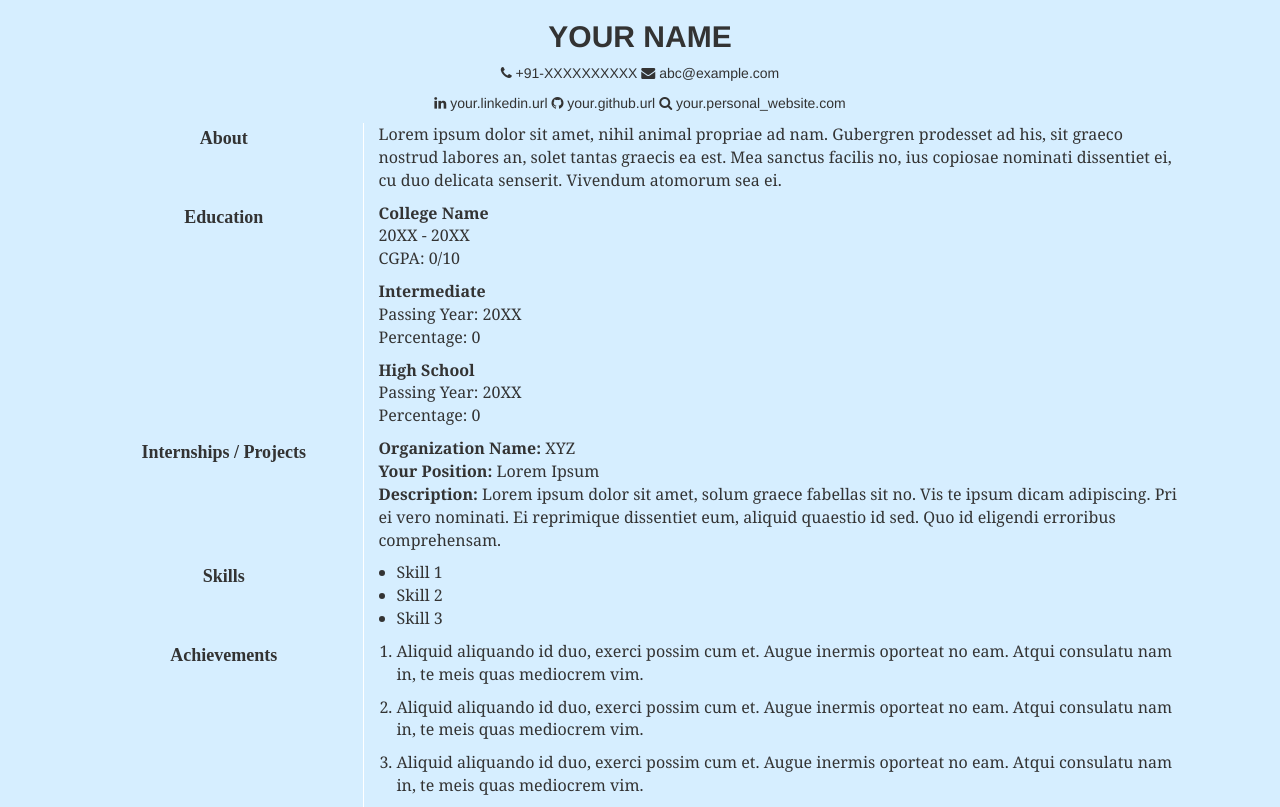
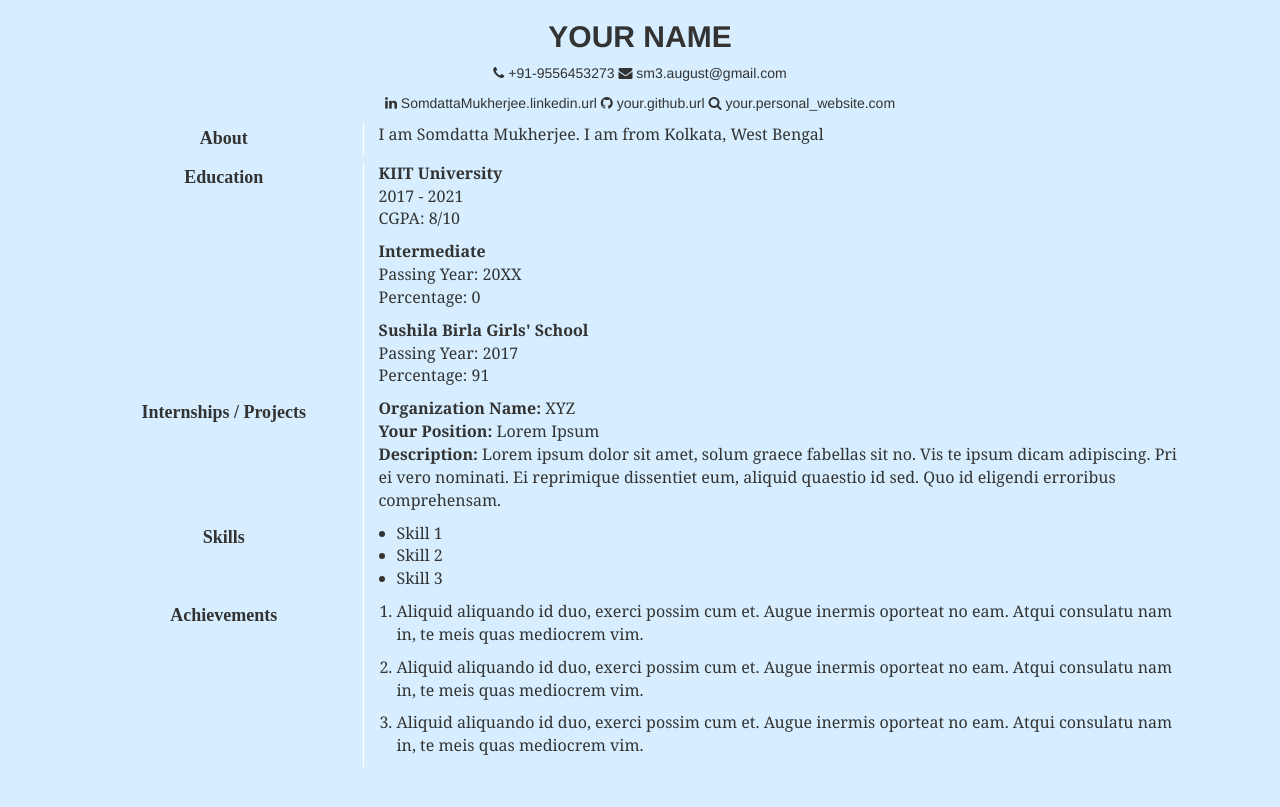
Before and after one commit to SomdattaMukherjee/SomdattaMukherjee.github.io, a plain HTML site: page index.html in a window 1280 px wide. Drawn offline with nearby package versions, Linux system fonts and the light colour scheme.

Commit message:
Edited resume

```diff
--- a/index.html
+++ b/index.html
@@ -33,8 +33,8 @@
     <div class="container">
         <div class="name text-center" id="name">
             <h2><b>YOUR NAME</b></h2>
-            <p><i class="fa fa-phone" aria-hidden="true"></i> +91-XXXXXXXXXX  <i class="fa fa-envelope" aria-hidden="true"></i> abc@example.com</p>
-            <p><i class="fa fa-linkedin" aria-hidden="true"></i> your.linkedin.url
+            <p><i class="fa fa-phone" aria-hidden="true"></i> +91-9556453273  <i class="fa fa-envelope" aria-hidden="true"></i> sm3.august@gmail.com</p>
+            <p><i class="fa fa-linkedin" aria-hidden="true"></i> SomdattaMukherjee.linkedin.url
              <i class="fa fa-github" aria-hidden="true"></i> your.github.url
              <i class="fa fa-search" aria-hidden="true"></i> your.personal_website.com</p>
         </div>
@@ -43,7 +43,7 @@
                 <p class="text-center">About</p>
             </div>
             <div class="col-md-9 rightPane">
-                <p>Lorem ipsum dolor sit amet, nihil animal propriae ad nam. Gubergren prodesset ad his, sit graeco nostrud labores an, solet tantas graecis ea est. Mea sanctus facilis no, ius copiosae nominati dissentiet ei, cu duo delicata senserit. Vivendum atomorum sea ei.
+                <p>I am Somdatta Mukherjee. I am from Kolkata, West Bengal
                 </p>
             </div>
         </div>
@@ -52,9 +52,9 @@
                 <p class="text-center">Education</p>
             </div>
             <div class="col-md-9 rightPane">
-                <p><b>College Name</b> <br> 20XX - 20XX <br> CGPA: 0/10</p>
+                <p><b>KIIT University</b> <br> 2017 - 2021 <br> CGPA: 8/10</p>
                 <p><b>Intermediate</b> <br> Passing Year: 20XX <br> Percentage: 0</p>
-                <p><b>High School</b> <br> Passing Year: 20XX <br> Percentage: 0</p>
+                <p><b>Sushila Birla Girls' School</b> <br> Passing Year: 2017 <br> Percentage: 91</p>
             </div>
         </div>
         <div class="col-md-12">
```
